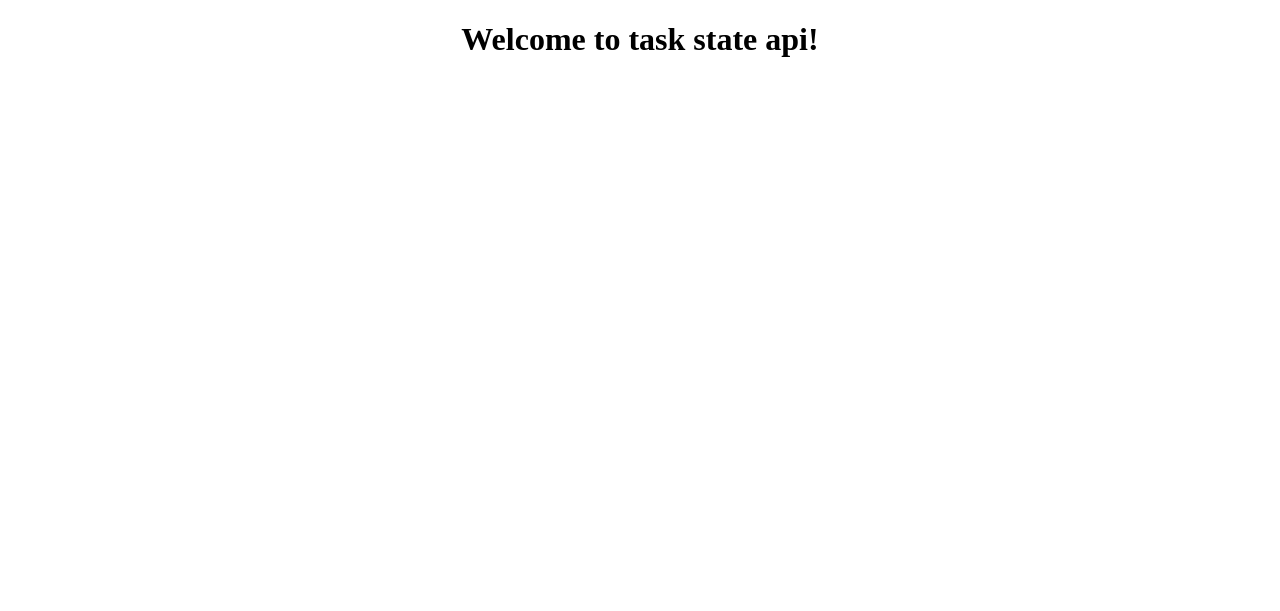
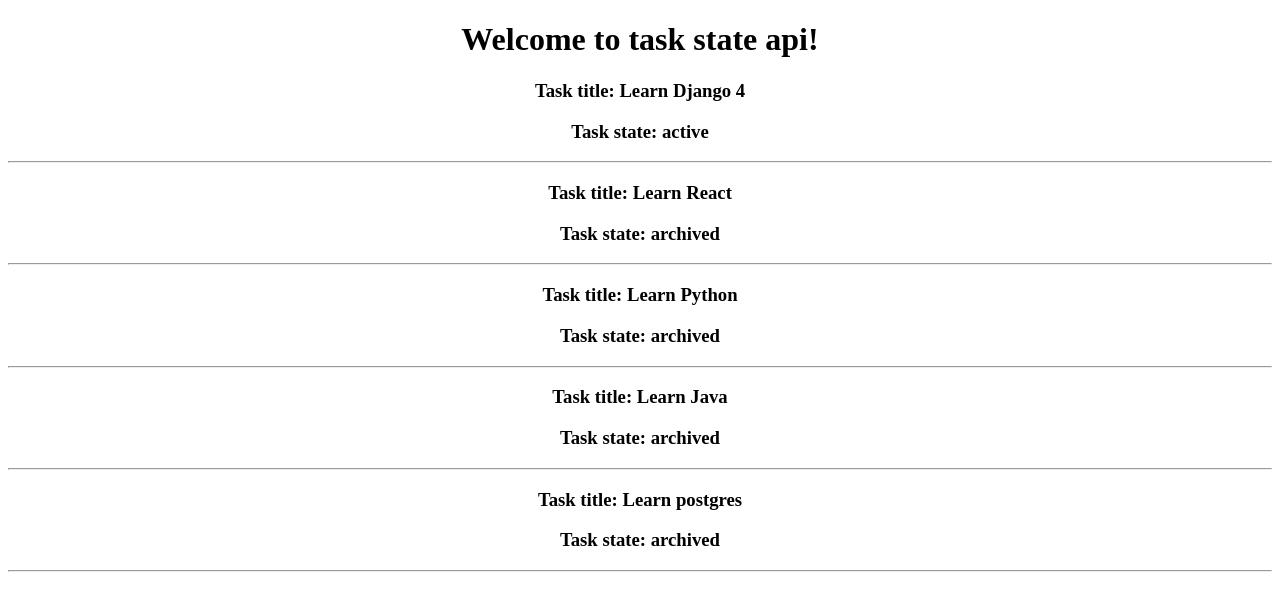
Before and after one commit to Mohamad-Aboda/Mentorship-Task-, a Django app: page / in a window 1280 px wide. Shown: the top 611 px of the page. Run offline with Django 3.2, Linux system fonts and the light colour scheme; data comes from the database, SQL or seed files in the repository; both versions use the stored data as it was after the commit.

Commit message:
update index.html

```diff
--- a/task_state_api/ApiProject/settings.py
+++ b/task_state_api/ApiProject/settings.py
@@ -128,4 +128,4 @@ REST_FRAMEWORK = {
 }
 
 
-ALLOWED_HOSTS = ['0.0.0.0']
+ALLOWED_HOSTS = ['0.0.0.0', '127.0.0.1']
--- a/task_state_api/api/templates/api/index.html
+++ b/task_state_api/api/templates/api/index.html
@@ -7,15 +7,22 @@
 	<meta http-equiv="X-UA-Compatible" content="ie=edge">
 	<title>Home Page</title>
     <link rel="stylesheet" href="{% static 'css/style.css' %}">
-
-
-
+    <style type="text/css">
+    	body{
+    		text-align: center;
+    	}
     </style>
 
 </head>
 <body>
 
-	<center><h1>Welcome to task state api!</h1></center>
+	<h1>Welcome to task state api!</h1>
+
+	{% for task in tasks %}
+
+		<h3> Task title: {{task.title}} </h3>
+		<h3> Task state: {{task.state}} </h3><hr>
+	{% endfor %}
 
 
 
--- a/task_state_api/api/views.py
+++ b/task_state_api/api/views.py
@@ -10,7 +10,8 @@ from .serializers import TaskSerializer
 
 # home page
 def index(request):
-    return render(request, 'api/index.html', {})
+    tasks = Task.objects.all()
+    return render(request, 'api/index.html', {'tasks':tasks})
 
 
 
```
Also changed, not shown: task_state_api/db.sqlite3.
